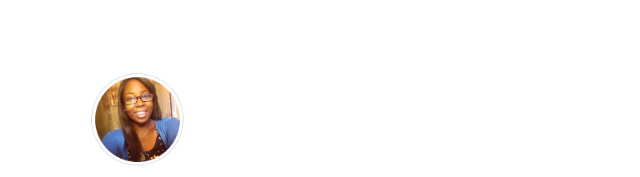
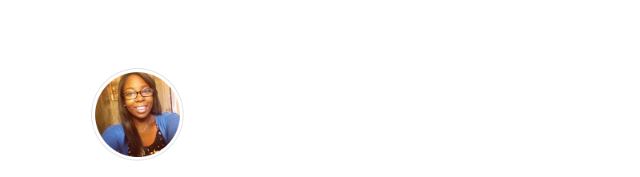
Before and after one commit to ayanacampbell/Portfolio-2016, a plain HTML site: page index.html in a window 1280 px wide. Shown: the part 268-445 px from the top of the page, 0-640 px from the left. Drawn offline with Linux system fonts and the light colour scheme.

Commit message:
update avatar animation

```diff
--- a/css/style.css
+++ b/css/style.css
@@ -90,6 +90,18 @@ a.highlighted:hover{
 
 .left .about img{
 	width: 100px;
+}
+
+.left .about .avy{
+	background-image: url('../images/profile-img.png');
+	background-size: cover;
+	width: 100px;
+	height: 100px;
+	margin-bottom: 15px;
+}
+
+.left .about .avy:hover{
+	background-image: url('../images/profile-img2.gif');
 }
 
 .left .about p{
--- a/index.html
+++ b/index.html
@@ -44,7 +44,9 @@
 			<div class="left">
 				<div class="about">
 
-					<img src="images/profile-img.png">
+					<!-- <img src="images/profile-img.png"> -->
+
+					<div class="avy"></div>
 
 					<h1>Ayana Campbell</h1>
 					<h2>Product Designer + Illustrator</h2>
```
Also changed, not shown: images/profile-img2.gif (added).
